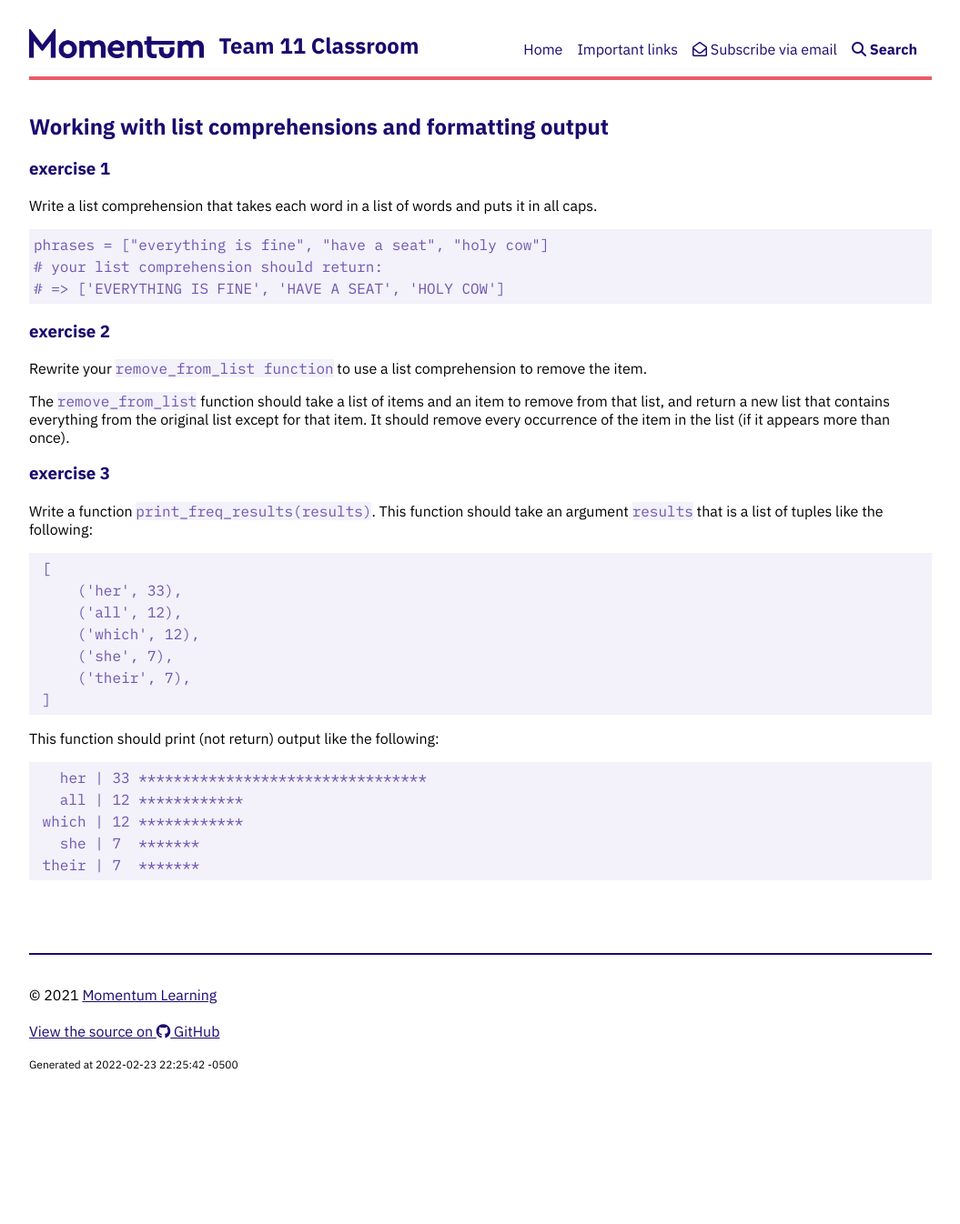
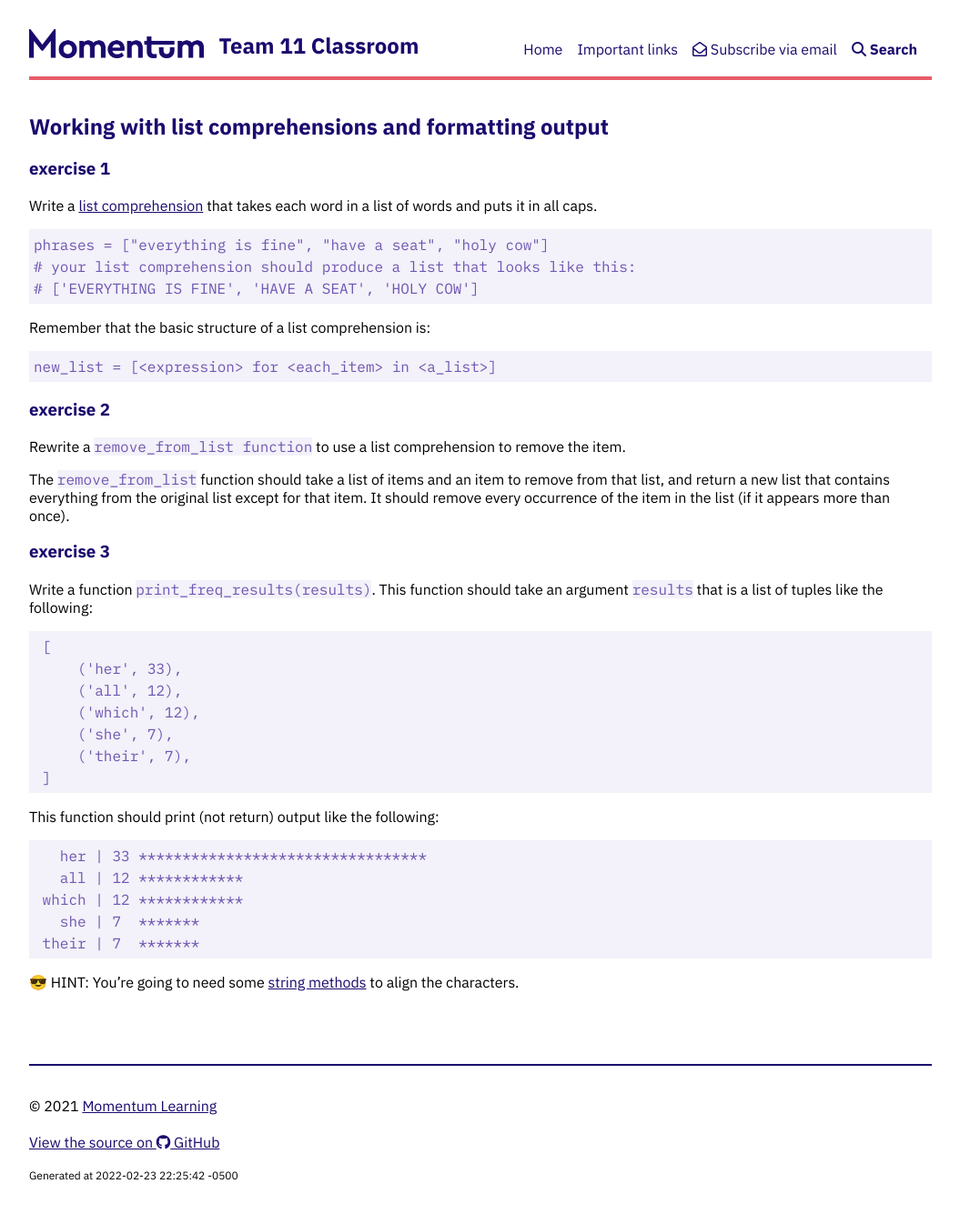
Before and after one commit to Momentum-Team-15/momentum-team-15.github.io, a Jekyll site: the page built from code_exercises/py-list-comprehensions.md, in a window 1280 px wide. Shown: the whole page at 91% size, without its empty margins (112-1167 px from the left). Built offline with Jekyll 4.4.1, drawn with Linux system fonts in a browser that asks for light colours; nearby versions of some CDN libraries; before the commit the page ends 1224 px from its top, so only the background shows below that.

Commit message:
Add post and update exercise

````diff
--- a/code_exercises/py-list-comprehensions.md
+++ b/code_exercises/py-list-comprehensions.md
@@ -1,5 +1,5 @@
 ---
-title: Python Code Break 2
+title: "Python Code Break: list comprehensions and formatting output"
 layout: default
 ---
 
@@ -7,17 +7,22 @@ layout: default
 
 ### exercise 1
 
-Write a list comprehension that takes each word in a list of words and puts it in all caps.
+Write a [list comprehension](https://docs.python.org/3/tutorial/datastructures.html?highlight=comprehension#list-comprehensions) that takes each word in a list of words and puts it in all caps.
 
 ```py
 phrases = ["everything is fine", "have a seat", "holy cow"]
-# your list comprehension should return:
-# => ['EVERYTHING IS FINE', 'HAVE A SEAT', 'HOLY COW']
+# your list comprehension should produce a list that looks like this:
+# ['EVERYTHING IS FINE', 'HAVE A SEAT', 'HOLY COW']
 ```
 
+Remember that the basic structure of a list comprehension is:
+
+```py
+new_list = [<expression> for <each_item> in <a_list>]
+```
 ### exercise 2
 
-Rewrite your `remove_from_list function` to use a list comprehension to remove the item.
+Rewrite a `remove_from_list function` to use a list comprehension to remove the item.
 
 The `remove_from_list` function should take a list of items and an item to remove from that list, and return a new list that contains everything from the original list except for that item. It should remove every occurrence of the item in the list (if it appears more than once).
 
@@ -44,3 +49,5 @@ Write a function `print_freq_results(results)`. This function should take an arg
    she | 7  *******
  their | 7  *******
  ```
+
+😎 HINT: You're going to need some [string methods](https://docs.python.org/3/library/stdtypes.html#string-methods) to align the characters.
````
Also changed, not shown: _posts/2022-02-23-py-lists-and-dicts.md (added, +37 -0 lines).
